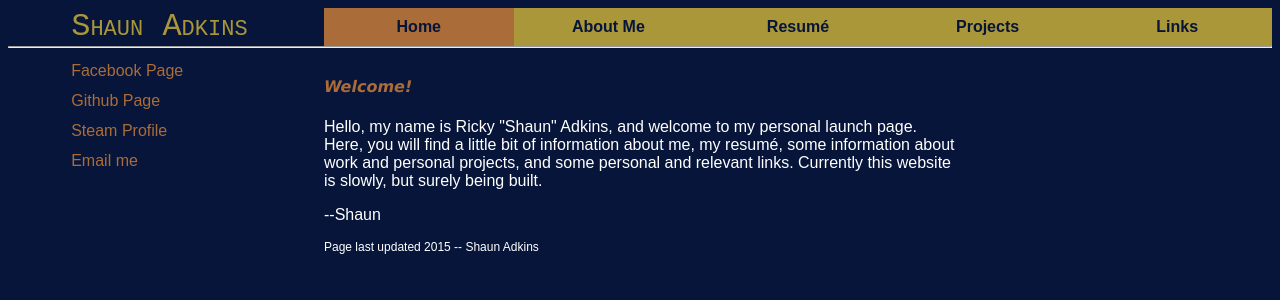
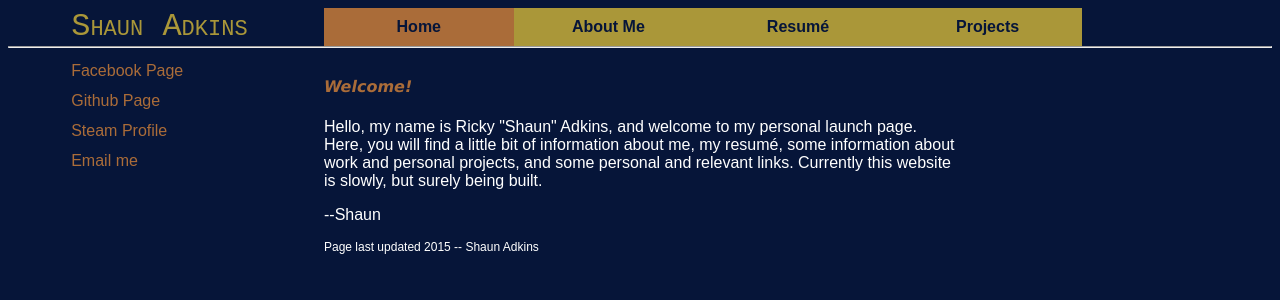
Before and after one commit to adkinsrs/sadkins_site, a PHP site: page /html/home.html in a window 1280 px wide. Shown: the top 300 px of the page. Run offline with PHP 8.4, Linux system fonts and the light colour scheme.

```diff
--- a/.c9/metadata/workspace/html/home.html
+++ b/.c9/metadata/workspace/html/home.html
@@ -1 +1 @@
-{"filter":false,"title":"home.html","tooltip":"/html/home.html","undoManager":{"stack":[[{"start":{"row":45,"column":54},"end":{"row":45,"column":55},"action":"insert","lines":["p"],"id":2}],[{"start":{"row":45,"column":54},"end":{"row":45,"column":55},"action":"remove","lines":["p"],"id":3}],[{"start":{"row":45,"column":55},"end":{"row":45,"column":56},"action":"insert","lines":["p"],"id":4}]],"mark":2,"position":2},"ace":{"folds":[],"scrolltop":329,"scrollleft":0,"selection":{"start":{"row":41,"column":27},"end":{"row":41,"column":27},"isBackwards":false},"options":{"guessTabSize":true,"useWrapMode":false,"wrapToView":true},"firstLineState":{"row":23,"state":"start","mode":"ace/mode/html"}},"timestamp":1431903737973,"hash":"d3fff83e7aa9bde985e879ed71eea8d1c92e3d80"}
+{"filter":false,"title":"home.html","tooltip":"/html/home.html","undoManager":{"stack":[],"mark":-1,"position":-1},"ace":{"folds":[],"scrolltop":93,"scrollleft":0,"selection":{"start":{"row":20,"column":97},"end":{"row":20,"column":97},"isBackwards":false},"options":{"guessTabSize":true,"useWrapMode":false,"wrapToView":true},"firstLineState":{"row":5,"state":"start","mode":"ace/mode/html"}},"timestamp":1431905368909,"hash":"b8c403d61848131a1a2e8164038893e303d3b379"}
--- a/css/main.css
+++ b/css/main.css
@@ -13,6 +13,10 @@ h1, h3 {
     font-family:"Lucida Sans Unicode", "Lucida Grande", sans-serif;
     color: #AA6C39;
     font-style: italic;
+}
+
+hr {
+    clear: both;
 }
 
 nav {
--- a/html/about.html
+++ b/html/about.html
@@ -18,7 +18,7 @@ About Me Page
                 <li class="navmenu"><a class="current" href="./home.html">Home</a></li>
                 <li class="navmenu"><a class="otherpage" href="./about.html">About Me</a></li>
                 <li class="navmenu"><a class="otherpage" href="./resume.html">Resum&#233;</a></li>
-                <li class="navmenu"><a class="otherpage" href="./projects.html">Projects</a></li>                <li class="navmenu"><a class="otherpage" href="./links.html">Links</a></li>
+                <li class="navmenu"><a class="otherpage" href="./projects.html">Projects</a></li>
             </ul>
         <nav>
         <hr>
--- a/html/home.html
+++ b/html/home.html
@@ -18,7 +18,7 @@ Home Page
                 <li class="navmenu"><a class="current" href="./home.html">Home</a></li>
                 <li class="navmenu"><a class="otherpage" href="./about.html">About Me</a></li>
                 <li class="navmenu"><a class="otherpage" href="./resume.html">Resum&#233;</a></li>
-                <li class="navmenu"><a class="otherpage" href="./projects.html">Projects</a></li>                <li class="navmenu"><a class="otherpage" href="./links.html">Links</a></li>
+                <li class="navmenu"><a class="otherpage" href="./projects.html">Projects</a></li>
             </ul>
         <nav>
         <hr>
--- a/html/projects.html
+++ b/html/projects.html
@@ -18,7 +18,7 @@ Resume Page
                 <li class="navmenu"><a class="current" href="./home.html">Home</a></li>
                 <li class="navmenu"><a class="otherpage" href="./about.html">About Me</a></li>
                 <li class="navmenu"><a class="otherpage" href="./resume.html">Resum&#233;</a></li>
-                <li class="navmenu"><a class="otherpage" href="./projects.html">Projects</a></li>                <li class="navmenu"><a class="otherpage" href="./links.html">Links</a></li>
+                <li class="navmenu"><a class="otherpage" href="./projects.html">Projects</a></li>
             </ul>
         <nav>
         <hr>
--- a/html/resume.html
+++ b/html/resume.html
@@ -18,7 +18,7 @@ Resume Page
                 <li class="navmenu"><a class="current" href="./home.html">Home</a></li>
                 <li class="navmenu"><a class="otherpage" href="./about.html">About Me</a></li>
                 <li class="navmenu"><a class="otherpage" href="./resume.html">Resum&#233;</a></li>
-                <li class="navmenu"><a class="otherpage" href="./projects.html">Projects</a></li>                <li class="navmenu"><a class="otherpage" href="./links.html">Links</a></li>
+                <li class="navmenu"><a class="otherpage" href="./projects.html">Projects</a></li>
             </ul>
         <nav>
         <hr>
```
Also changed, not shown: .c9/metadata/workspace/html/about.html (+1 -1 lines), .c9/metadata/workspace/html/projects.html (+1 -1 lines), .c9/metadata/workspace/html/resume.html (+1 -1 lines), .c9/metadata/workspace/css/main.css.
